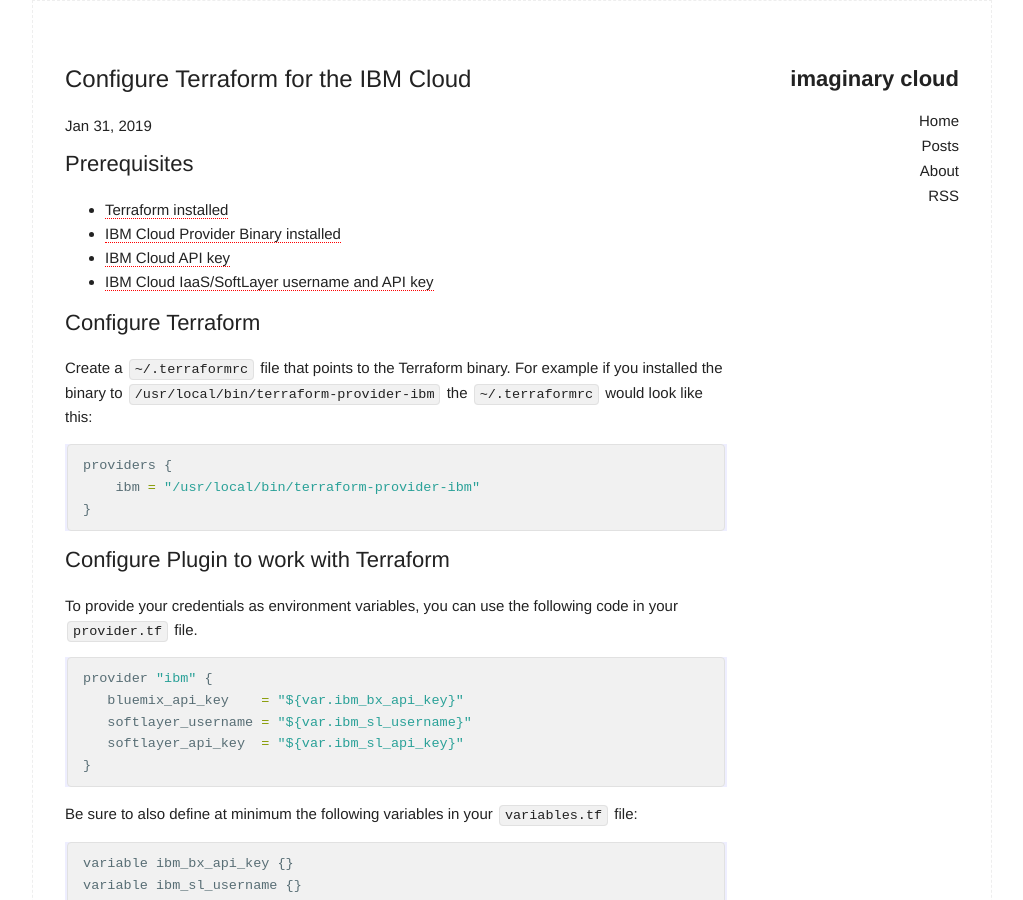
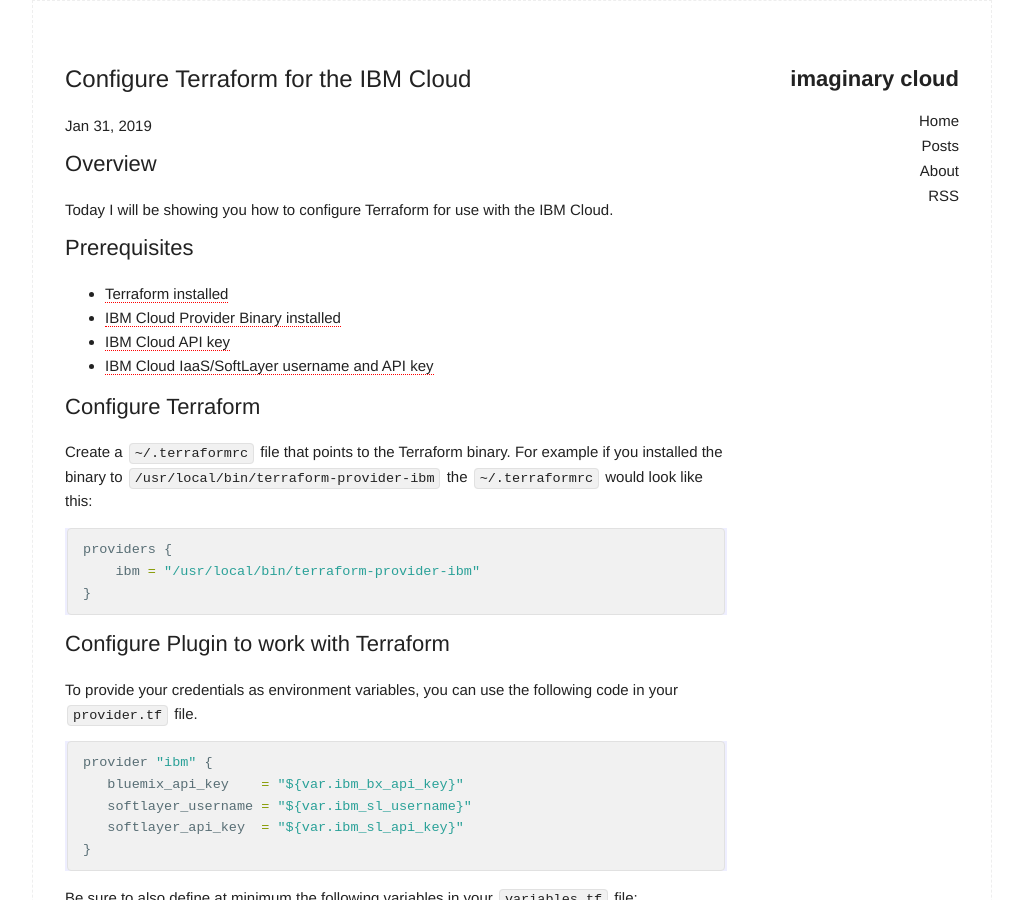
Before and after one commit to greyhoundforty/greyhoundforty.github.io, a Jekyll site: the page built from _posts/2019-01-31-configure-terraform-for-ibm-cloud.md, in a window 1280 px wide and 900 px high. Shown: the whole window, without its empty margins (128-1151 px from the left). Built offline with Jekyll 4.4.1, drawn with Linux system fonts in a browser that asks for light colours.

Commit message:
Fixed issue with no description

```diff
--- a/_posts/2019-01-31-configure-terraform-for-ibm-cloud.md
+++ b/_posts/2019-01-31-configure-terraform-for-ibm-cloud.md
@@ -3,6 +3,11 @@ layout: post
 title: Configure Terraform for the IBM Cloud
 date: 2019-01-31 15:31 -0600
 ---
+
+## Overview
+Today I will be showing you how to configure Terraform for use with the IBM Cloud.
+
+<!--description-->
 
 ## Prerequisites
 - [Terraform installed](https://www.terraform.io/intro/getting-started/install.html)
```
